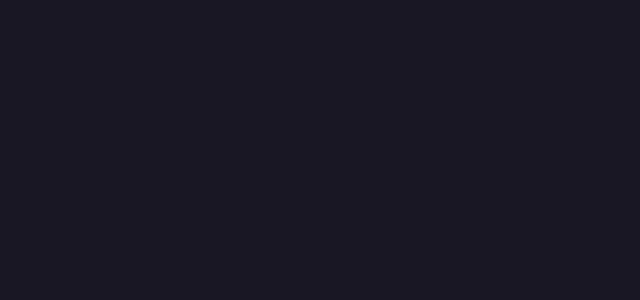
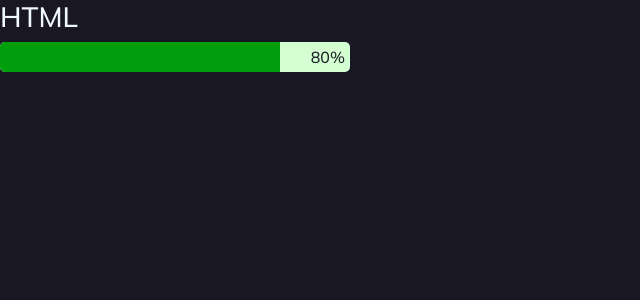
Before and after one commit to eliseevz/hackathon-my-team, a React (Create React App) app: page / in a window 1280 px wide. Shown: the top 300 px of the page, without its empty margins (0-640 px from the left). Built offline with nearby package versions, Linux system fonts and the light colour scheme.

Commit message:
progress pre-made

```diff
--- a/src/App.js
+++ b/src/App.js
@@ -1,11 +1,12 @@
-import './App.css';
+import "./App.css";
+import Progress from "./components/progress/progress";
 
 function App() {
   return (
     <div className="App">
-
+      <Progress />
     </div>
-  )
+  );
 }
 
 export default App;
--- /dev/null
+++ b/src/components/progress/progress.jsx
@@ -0,0 +1,23 @@
+import React from "react";
+import classes from "./progress.module.css";
+import PropTypes from "prop-types";
+
+const Progress = (name, percent) => {
+  //   const percent = Math.round(percent);
+  return (
+    <div>
+      <h3 className={classes.progressTitle}>HTML</h3>
+      <div key={name} className={classes.progress}>
+        <div className={classes.progressFill} style={{ width: "80%" }}></div>
+        <span className={classes.progressText}>80%</span>
+      </div>
+    </div>
+  );
+};
+
+Progress.propTypes = {
+  name: PropTypes.string.isRequired,
+  percent: PropTypes.string.isRequired,
+};
+
+export default Progress;
--- /dev/null
+++ b/src/components/progress/progress.module.css
@@ -0,0 +1,26 @@
+.progress {
+  position: relative;
+  width: 350px;
+  height: 30px;
+  background: #d4ffd2;
+  border-radius: 5px;
+  overflow: hidden;
+}
+
+.progressFill {
+  width: 0%;
+  height: 100%;
+  background: #009e0d;
+  transition: all 0.2s;
+}
+
+.progressText {
+  position: absolute;
+  top: 50%;
+  right: 5px;
+  transform: translateY(-50%);
+}
+.progressTitle {
+  color: aliceblue;
+  text-align: left;
+}
```
